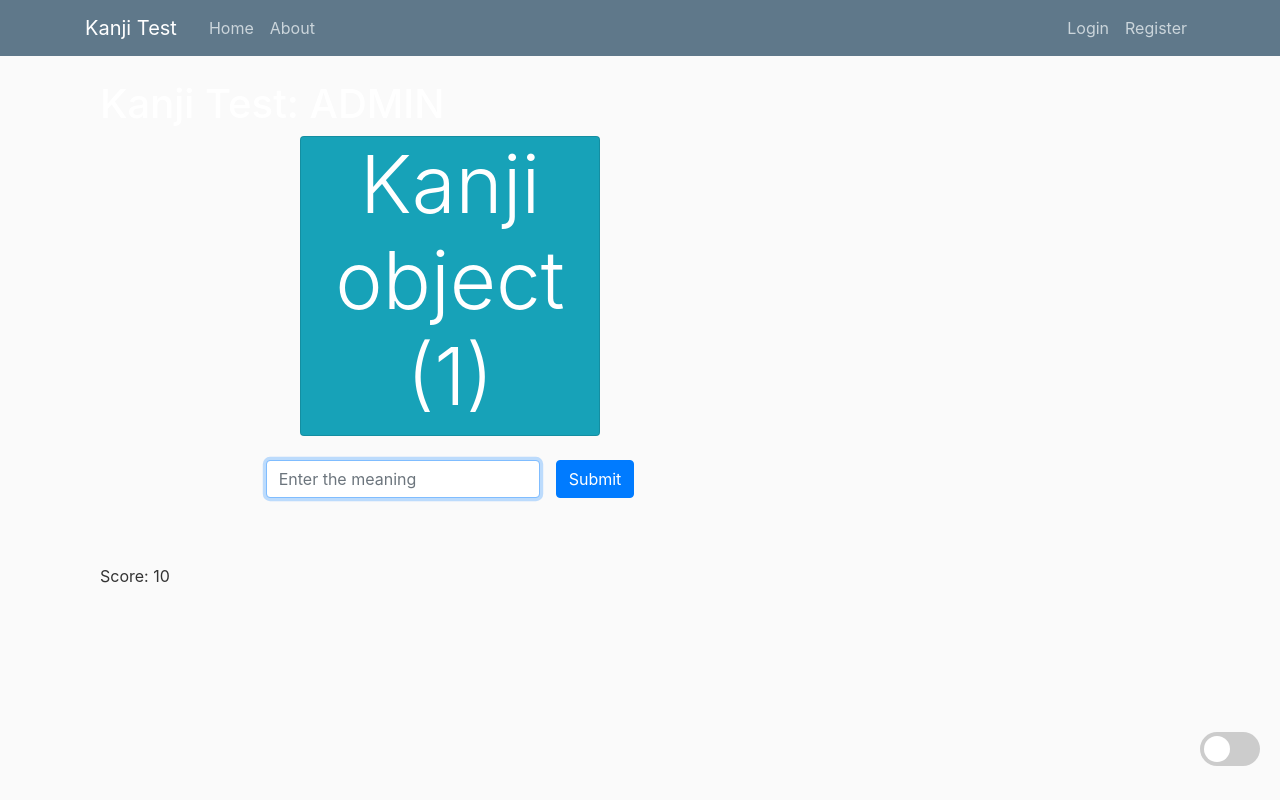
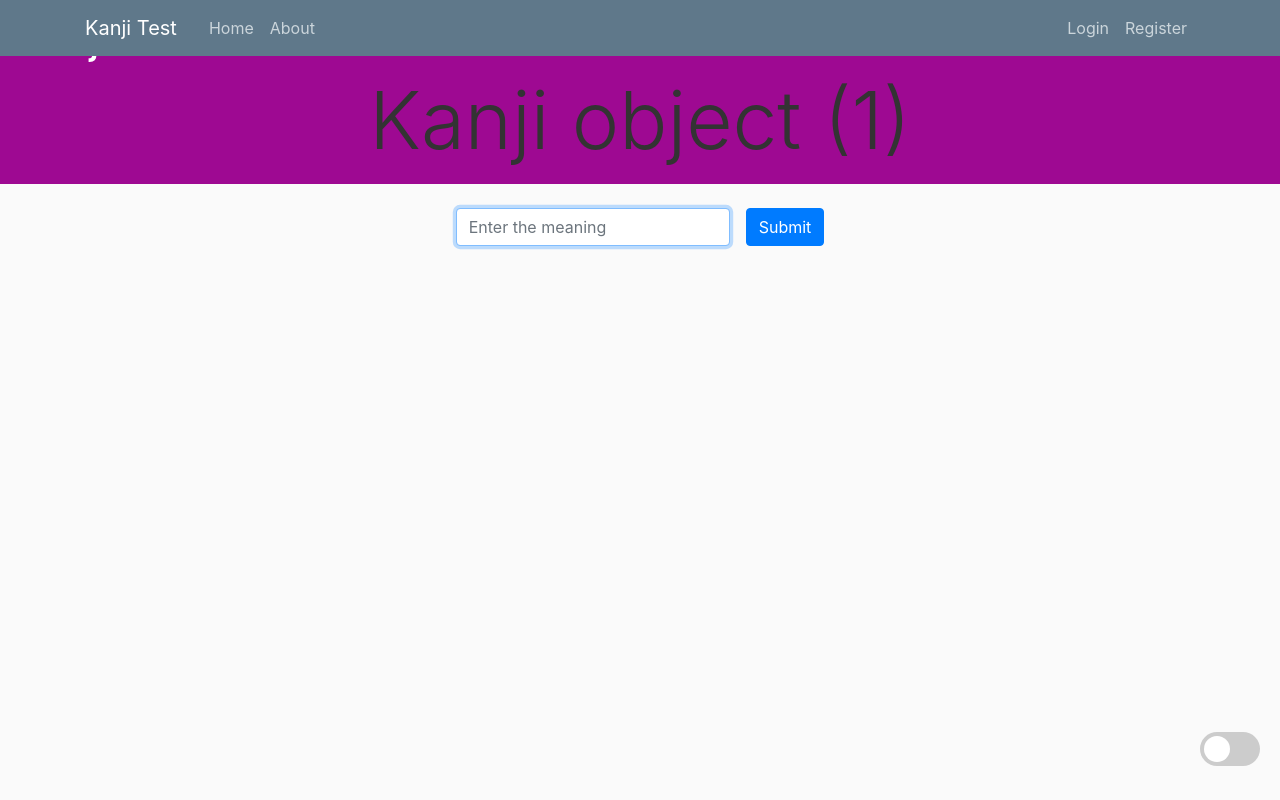
Before and after one commit to just1nt1me/kanji_app, a Django app: template level_test/templates/level-test/kanji-test.html in a window 1280 px wide. Run offline with Django 4.2, Linux system fonts and the light colour scheme; tables that the repository leaves empty hold one stand-in row (values such as "Sample post"); the template is opened without the code that fills it: values that come from a table or form of the project are taken from there, most other values are stand-ins (such as "Sample title", 1, 10 or a date in 2020); some libraries are stand-ins or nearby versions.

Commit message:
working on wanikani-inspired redesign

```diff
--- a/level_test/static/level_test/main.css
+++ b/level_test/static/level_test/main.css
@@ -1,7 +1,7 @@
 body {
   background: #fafafa;
   color: #333333;
-  margin-top: 5rem;
+  margin-top: 1rem;
 }
 
 h1, h2, h3, h4, h5, h6 {
@@ -30,8 +30,8 @@ ul {
 
 .content-section {
   background: #ffffff;
-  padding: 10px 20px;
-  border: 1px solid #dddddd;
+  /* padding: 3px 20px; */
+  border: 1px solid #000000;
   border-radius: 3px;
   margin-bottom: 20px;
 }
--- a/level_test/templates/level-test/about.html
+++ b/level_test/templates/level-test/about.html
@@ -1,4 +1,4 @@
 {% extends "level-test/base.html" %}
 {% block content %}
-  <h1>About page</h1>
+<h1>About</h1>
 {% endblock content %}
--- a/level_test/templates/level-test/base.html
+++ b/level_test/templates/level-test/base.html
@@ -12,9 +12,9 @@
     <link rel="stylesheet" type="text/css" href="{% static 'level_test/main.css' %}">
 
     {% if title %}
-        <title>Kanji Test - {{ title }}</title>
+        <title>{{ title }}</title>
     {% else %}
-        <title>Kanji Test</title>
+        <title></title>
     {% endif %}
 </head>
 <body>
@@ -39,30 +39,13 @@
         </div>
       </nav>
     </header>
-    <main role="main" class="container">
-      <div class="row">
-        <div class="col-md-8">
+    <main>
           {% block content %}{% endblock %}
-        </div>
-        <!-- <div class="col-md-4">
-          <div class="content-section">
-            <h3>Sidebar</h3>
-            <p class='text-muted'>You can put any information here you'd like.
-              <ul class="list-group">
-                <li class="list-group-item list-group-item-light">Kanji of the Day</li>
-                <li class="list-group-item list-group-item-light">Announcements</li>
-                <li class="list-group-item list-group-item-light">Calendars</li>
-                <li class="list-group-item list-group-item-light">etc</li>
-              </ul>
-            </p>
-          </div> -->
-          <div id="darkModeContainer">
-            <label class="switch">
-                <input type="checkbox" id="darkModeToggle">
-                <span class="slider"></span>
-            </label>
-          </div>
-        </div>
+      <div id="darkModeContainer">
+        <label class="switch">
+            <input type="checkbox" id="darkModeToggle">
+            <span class="slider"></span>
+        </label>
       </div>
     </main>
 
--- a/level_test/templates/level-test/kanji-test.html
+++ b/level_test/templates/level-test/kanji-test.html
@@ -7,29 +7,40 @@
 {% endblock %}
 
 {% block content %}
-<div class="container">
-  <h1>Kanji Test: {{ level | upper }}</h1>
-  <!-- Card with fixed size for square appearance -->
-  <div class="card text-center text-white bg-info" id="currentKanji" style="height: 300px; width: 300px; margin: auto;">
-    <!-- Enlarge the text size -->
-    <div class="d-flex align-items-center justify-content-center" style="height: 100%;">
-      <h1 class="card-title display-1" style="font-size: 5rem;">{{ kanji }}</h1>
+  <div class="container-fluid" style="background-color: rgb(158, 9, 146);">
+    <div class="row text-white">
+      <div class="col-md-4 text-left">
+        <h1>Kanji Level Test</h1>
+      </div>
+      <div class="col-md-4 text-center">
+        <h1>{{ level | upper }}</h1>
+      </div>
+      <div class="col-md-4 text-right" id="scoreDisplay">
+        <h1>Score: {{ score }}</h1>
+      </div>
+    </div>
+    <div class="row justify-content-center">
+      <div class="col-md-12 text-center">
+        <p id="currentKanji" class="display-1" style="font-size: 5rem;">{{ kanji }}</p>
+      </div>
     </div>
   </div>
-
-  <!-- Form with padding -->
-  <form class="form-inline justify-content-center my-4" method="post" id="kanjiTestForm">
+  <div class="container-fluid">
+    <form class="form-inline justify-content-center my-4" method="post" id="kanjiTestForm">
       {% csrf_token %}
-      <!-- Input with right margin -->
-      <input type="text" class="form-control mr-3" name="answer" placeholder="Enter the meaning">
-      <!-- Button -->
+      <input type="text" name="answer" class="form-control mr-3"  placeholder="Enter the meaning">
       <button type="submit" id="submitButton" class="btn btn-primary">Submit</button>
-  </form>
-
-  <div id="feedback" class="alert" role="alert"></div>
-  <div id="scoreDisplay">Score: {{ score }}</div>
-  <div id="results" class="alert" role="alert"></div>
-</div>
+    </form>
+    <div class="row justify-content-center">
+      <div class="col-md-12 alert text-center" id="feedback" role="alert"></div>
+    </div>
+    <div class="row justify-content-center">
+      <div class="col-md-12 alert text-center" id="results" role="alert"></div>
+    </div>
+  </div>
+    <!-- <div id="feedback" class="alert" role="alert"></div>
+    <div id="results" class="alert" role="alert"></div>
+  </div> -->
 
 {% endblock %}
 
```
